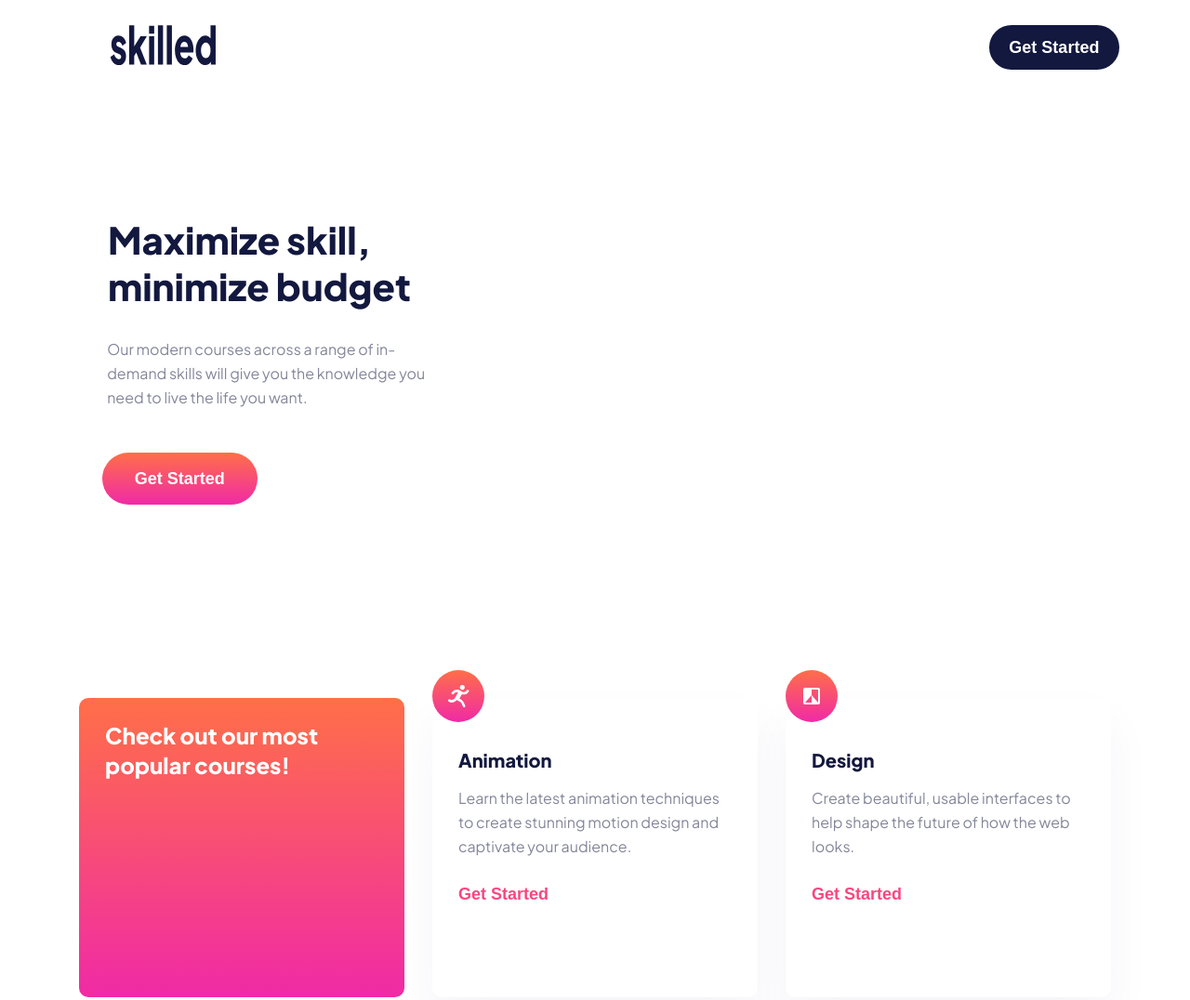
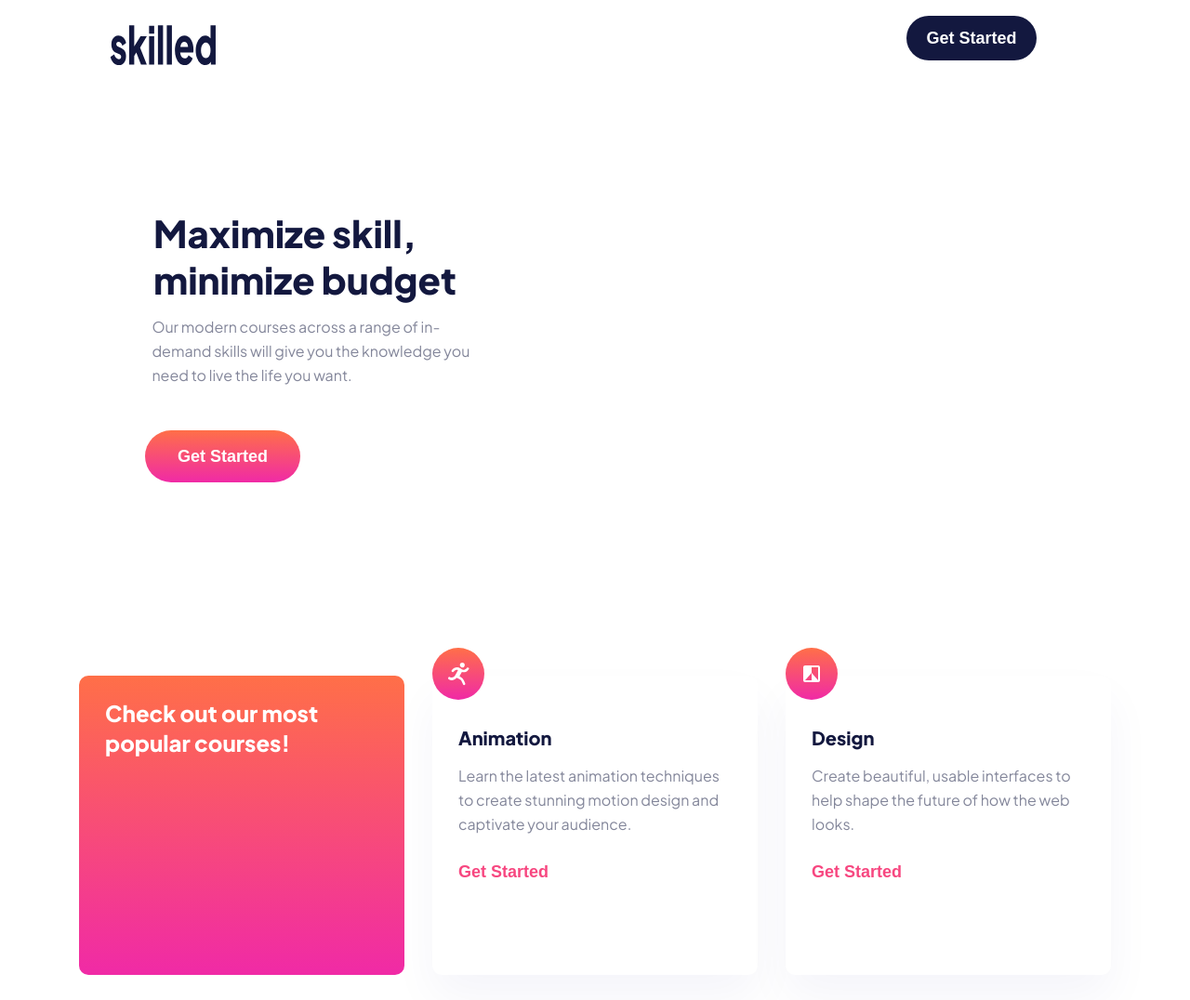
Before and after one commit to NikaBaramia1/Skilled-e-learning-landing-page, a plain HTML site: page index.html in a window 1280 px wide. Shown: the top 1076 px of the page at 93% size. Drawn offline with Linux system fonts and the light colour scheme.

Commit message:
Update style.css

```diff
--- a/style.css
+++ b/style.css
@@ -400,7 +400,9 @@ footer > button {
 @media  screen and (min-width: 360px) {
 
 
-
+   .ds {
+    display: none;
+   }
 
     div > .mobile {
         display: flex;
@@ -425,6 +427,10 @@ footer > button {
     header > button {
         margin-top: 1.5em;
         margin-right: 2.5em;
+    }
+
+    .ds {
+        display: none;
     }
 
     .title-1 {
@@ -497,9 +503,9 @@ footer > button {
 
     header > button {
         width: 167px;
-        height:56px
+        height:56px;
         margin-top: 0.94em;
-        margin-right: 4.23em;
+        margin-right: 165px;
     }
 
     .btn-1, .btn-2, .btn-8 {
@@ -510,20 +516,22 @@ footer > button {
 
     .title-1 {
         width: 456px;
-        margin: 0 2.9em;
-        margin-top: 3.96em;
+        height: 143px;
+        margin: 0 165px;
+        margin-top: 155px;
+        font-weight: 800;
     }
 
     .paragraph-1 {
         width: 445px;
         height: 84px;
-        margin: 0 4.8em;
-        margin-top: 29px;
+        margin: 0 125px;
+        margin-top: -30px;
     }
 
     .btn-2 {
         width: 167px;
-        margin: 0 6.1em;
+        margin: 0 156px;
         margin-top: 40px;
     }
 
@@ -542,15 +550,17 @@ footer > button {
     footer > img {
         width: 114px;
         height: 45px;
-        margin: 0 4.23em;
+        margin: 0 165px;
         margin-top: 2.4em;
     }
 
     footer > button {
         width: 167px;
-        height:56px
+        height:56px;
         margin-top: 0.94em;
-        margin-right: 4.23em;
+        margin-right: 165px;
     }
 
+
+
 }
```
